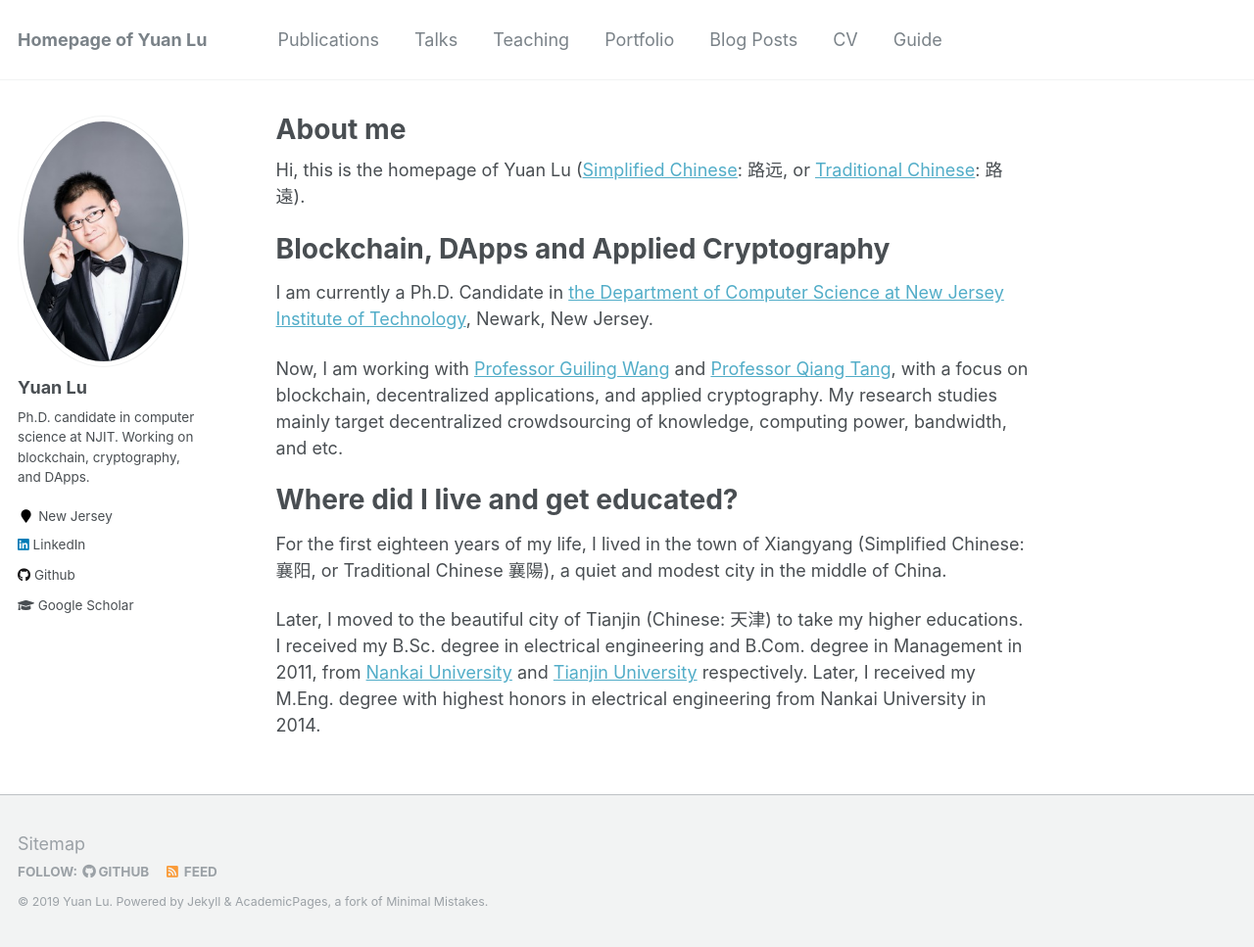
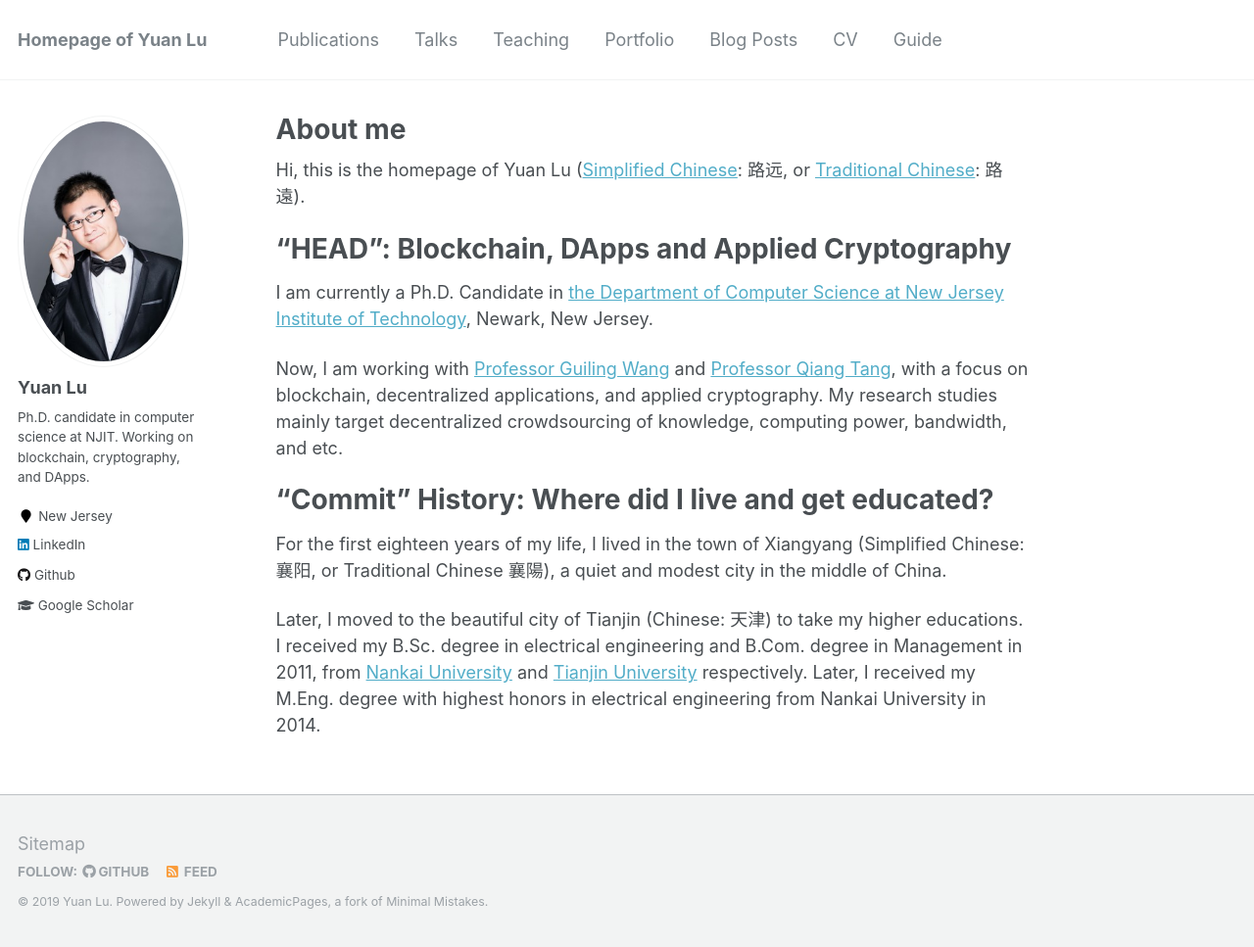
Before and after one commit to yylluu/yylluu.github.io, a Jekyll site: the page built from _pages/about.md, in a window 1280 px wide and 967 px high. Shown: the whole window at 98% size. Built offline with Jekyll 4.4.1, drawn with Linux system fonts in a browser that asks for light colours.

Commit message:
Update about.md

```diff
--- a/_pages/about.md
+++ b/_pages/about.md
@@ -10,7 +10,7 @@
 
 Hi, this is the homepage of Yuan Lu ([Simplified Chinese](https://en.wikipedia.org/wiki/Simplified_Chinese_characters): 路远, or [Traditional Chinese](https://en.wikipedia.org/wiki/Traditional_Chinese_characters): 路遠).
 
-Blockchain, DApps and Applied Cryptography
+"HEAD": Blockchain, DApps and Applied Cryptography
 ======
 I am currently a Ph.D. Candidate in [the Department of Computer Science at New Jersey Institute of Technology](https://cs.njit.edu/), Newark, New Jersey.
 
@@ -18,7 +18,7 @@
 
 
 
-Where did I live and get educated?
+"Commit" History: Where did I live and get educated?
 ======
 For the first eighteen years of my life, I lived in the town of Xiangyang (Simplified Chinese: 襄阳, or Traditional Chinese 襄陽), a quiet and modest city in the middle of China.
 
```
